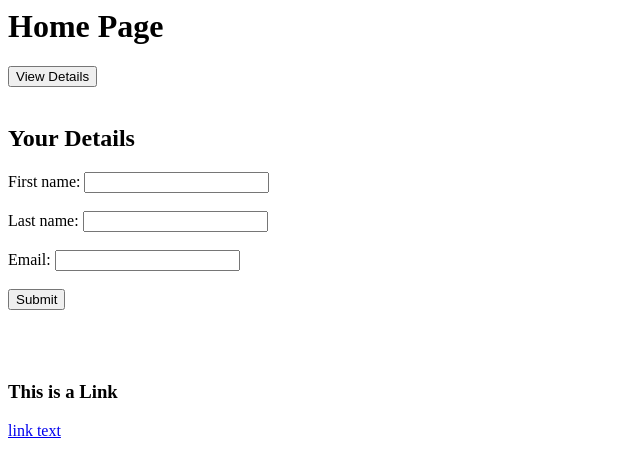
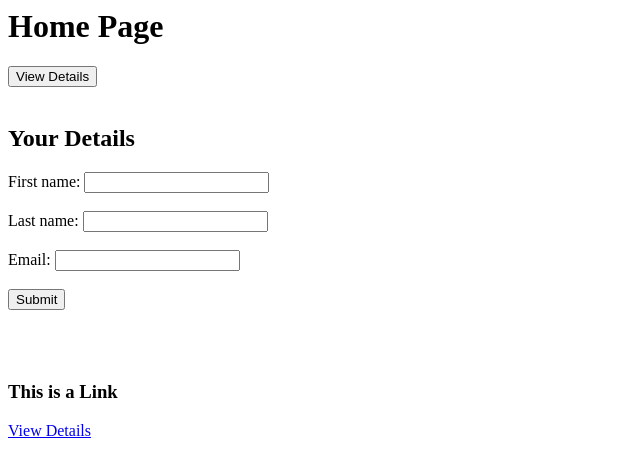
Before and after one commit to ndimalow/ndimalow.github.io, a plain HTML site: page index.html in a window 1280 px wide. Shown: the full height of the page, 0-640 px from the left. Drawn offline with Linux system fonts and the light colour scheme.

Commit message:
Update index.html

```diff
--- a/index.html
+++ b/index.html
@@ -29,6 +29,6 @@
   </form>
   <br><br>
   <h3>This is a Link</h3>
-  <a href="viewdetails.html">link text</a>
+  <a href="viewdetails.html">View Details</a>
  </body>
 </html>
```
